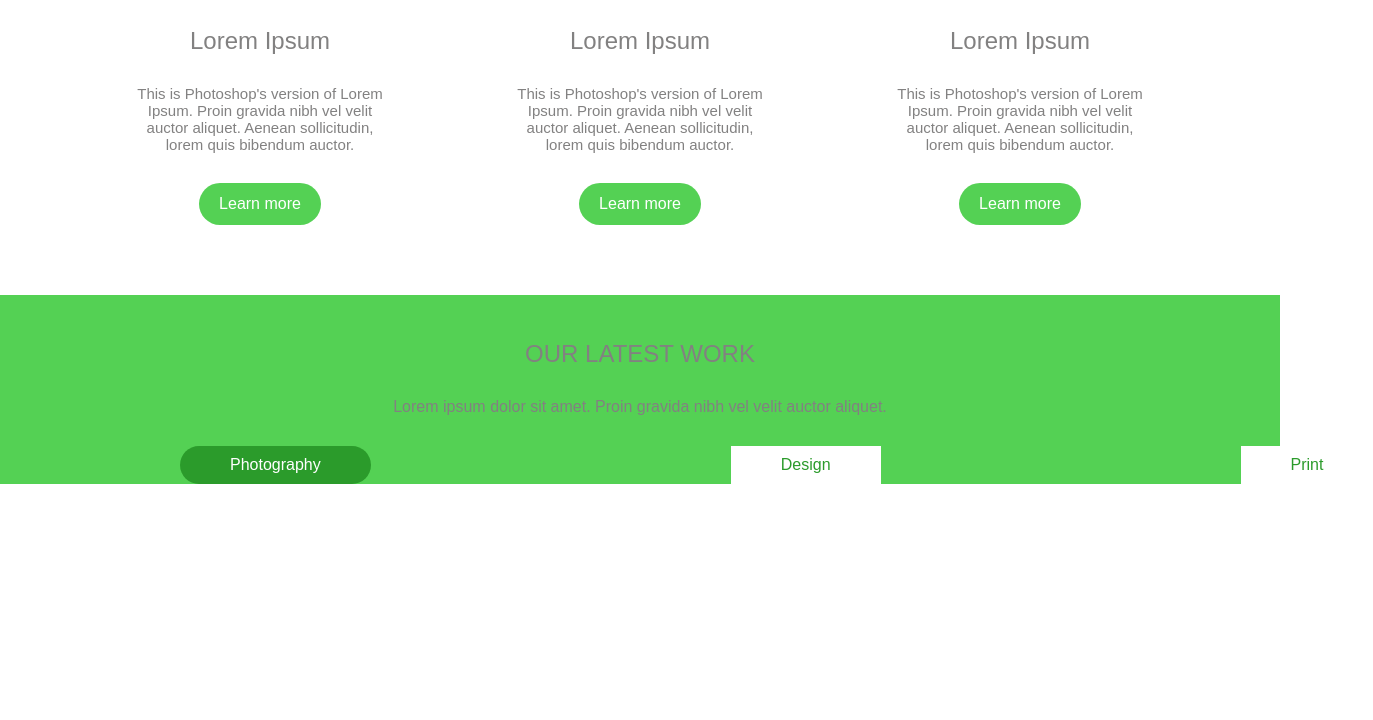
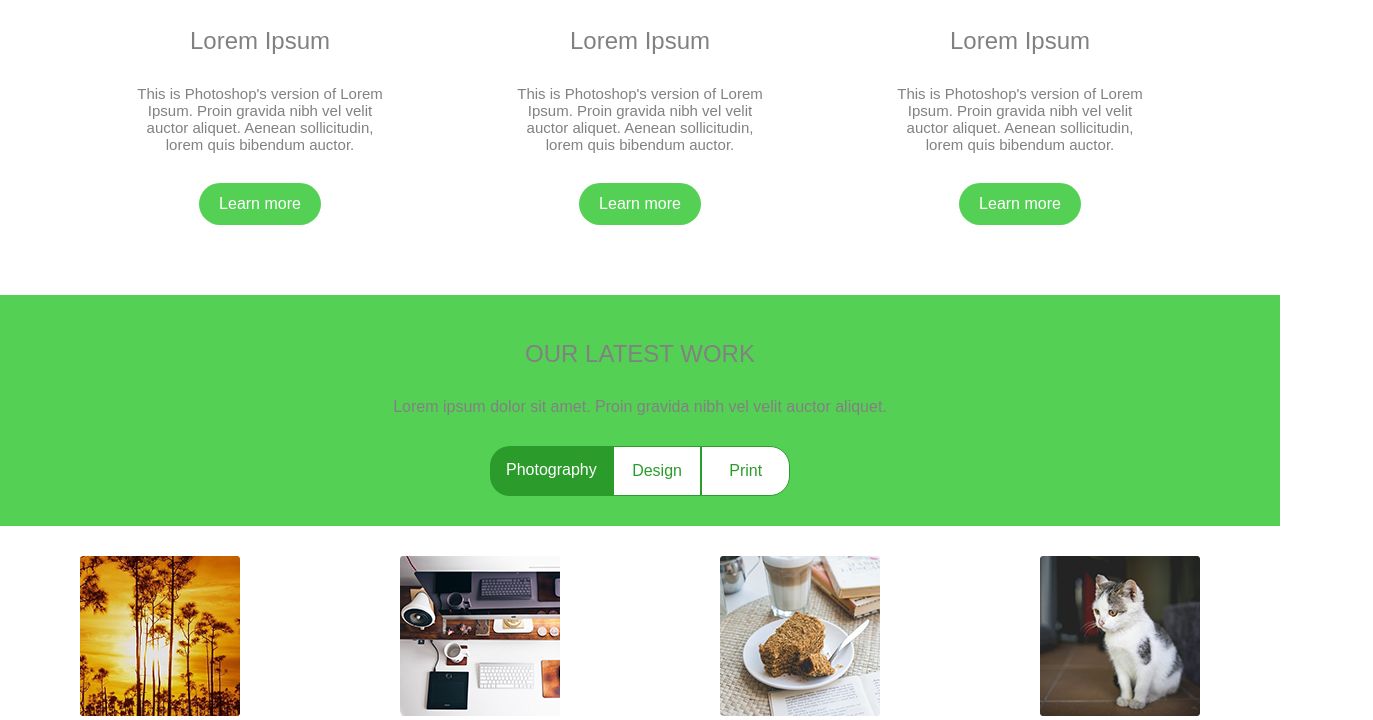
Before and after one commit to AnastasiaGrib/test1, a plain HTML site: page index.html in a window 1280 px wide. Shown: the part 1107-1827 px from the top of the page, 1373 px wide, since content can reach past the window. Before the commit the page ends 1591 px from the top, so only its background shows below. Drawn offline with Linux system fonts and the light colour scheme.

Commit message:
changed block images

```diff
--- a/assets/styles/style.css
+++ b/assets/styles/style.css
@@ -325,37 +325,60 @@ section.about div.about_something {
 
 .images__button {
     display: flex;
-    text-align: center;
+    max-width: 300px;
+    margin: 0 auto;
+    padding-bottom: 30px;
+
 }
 .button-green{
-    padding: 15px 5px;
-    border-radius: 20px;
+    border-radius: 20px 0 0 20px;
     color: white;
     text-decoration: none;
     background: #2b9b2b;
+    flex: 1;
+
 }
-.button-white {
-    padding: 15px 5px;
+
+.button-white-border {
     color: white;
     text-decoration: none;
     background: #ffffff;
+    border-radius: 0 20px 20px 0;
+    border: 1px solid #2b9b2b;
+    flex: 1;
+
 }
 
-.button-design.button-white,
-.button-print.button-white,
-.button-photo.button-green {
+.button-white {
+    color: white;
+    text-decoration: none;
+    background: #ffffff;
+    border: 1px solid #2b9b2b;
     flex: 1;
-    margin: 0 180px;
-    padding: 10px 50px;
 }
 
 .button-print {
     color: #2b9b2b;
+    text-align: center;
+    padding: 15px 10px;
 }
+
 .button-design {
     color: #2b9b2b;
+    text-align: center;
+    padding: 15px 10px;
 }
 
-..button-photo {
+.button-photo {
     color: #ffffff;
+    text-align: center;
+    padding: 15px 16px;
 }
+
+.images__gallery {
+    padding-top: 30px;
+    display: flex;
+    flex-wrap: wrap;
+    justify-content: space-around;
+    min-width: 920px;
+}
--- a/index.html
+++ b/index.html
@@ -128,10 +128,22 @@
         <div class="images__button">
             <a href="#" class="button-photo button-green">Photography</a>
             <a href="#" class="button-design button-white">Design</a>
-            <a href="#" class="button-print button-white">Print</a>
-         </div>
+            <a href="#" class="button-print button-white-border">Print</a>
+        </div>
     </div>
     <div class="images__gallery">
+        <div class="images__photo1">
+            <img src="assets/images/everglades_trees.png">
+        </div>
+        <div class="images__photo2">
+            <img src="assets/images/photo-1416.png">
+        </div>
+        <div class="images__photo3">
+            <img src="assets/images/picjumbo_food.png">
+        </div>
+        <div class="images-photo3">
+            <img src="assets/images/picjumbo3.png">
+        </div>
     </div>
 
     <div class="images__button-link">
```
Also changed, not shown: assets/images/everglades_trees.png (renamed from assets/images/EvergladesTrees_EN-US13299681542_1920x1200.png), assets/images/photo-1416.png (renamed from assets/images/photo-1416339442236-8ceb164046f8_2.png), assets/images/picjumbo3.png (renamed from assets/images/picjumbo.com_HNCK1587_2.png), assets/images/picjumbo_food.png (renamed from assets/images/picjumbo.com_foodiesfeed.com_DSC_0084_2.png).
